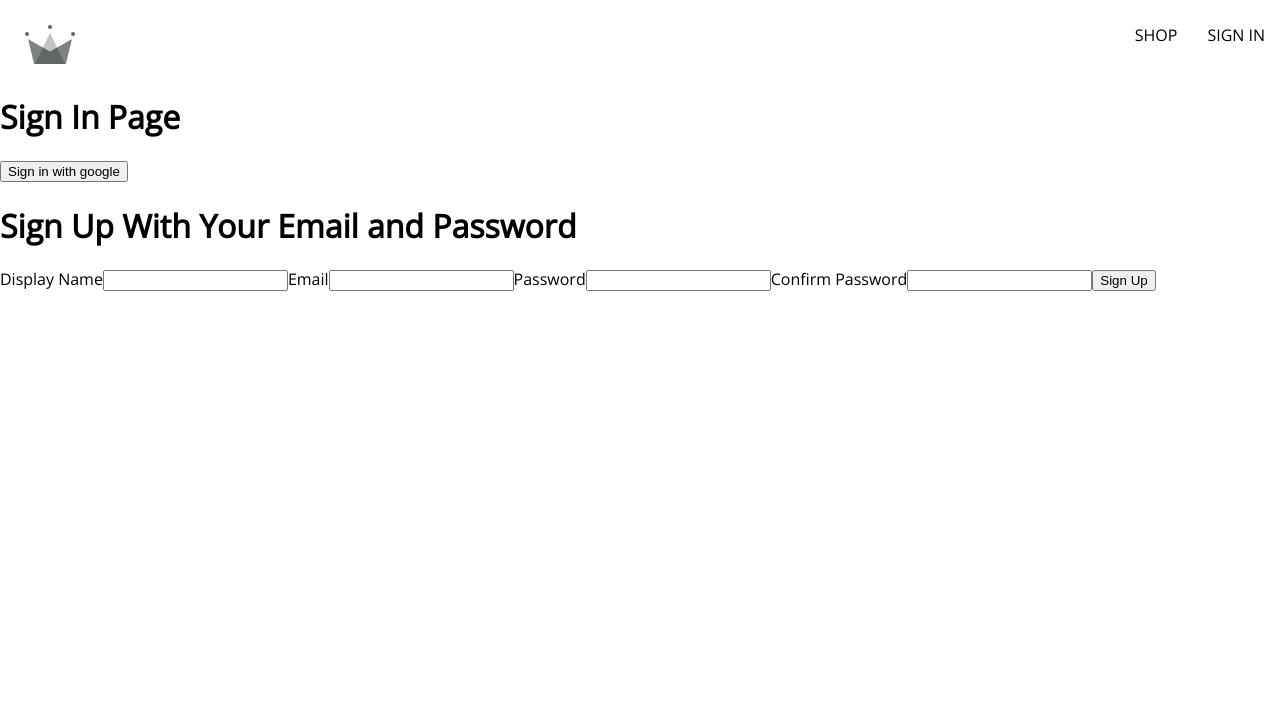
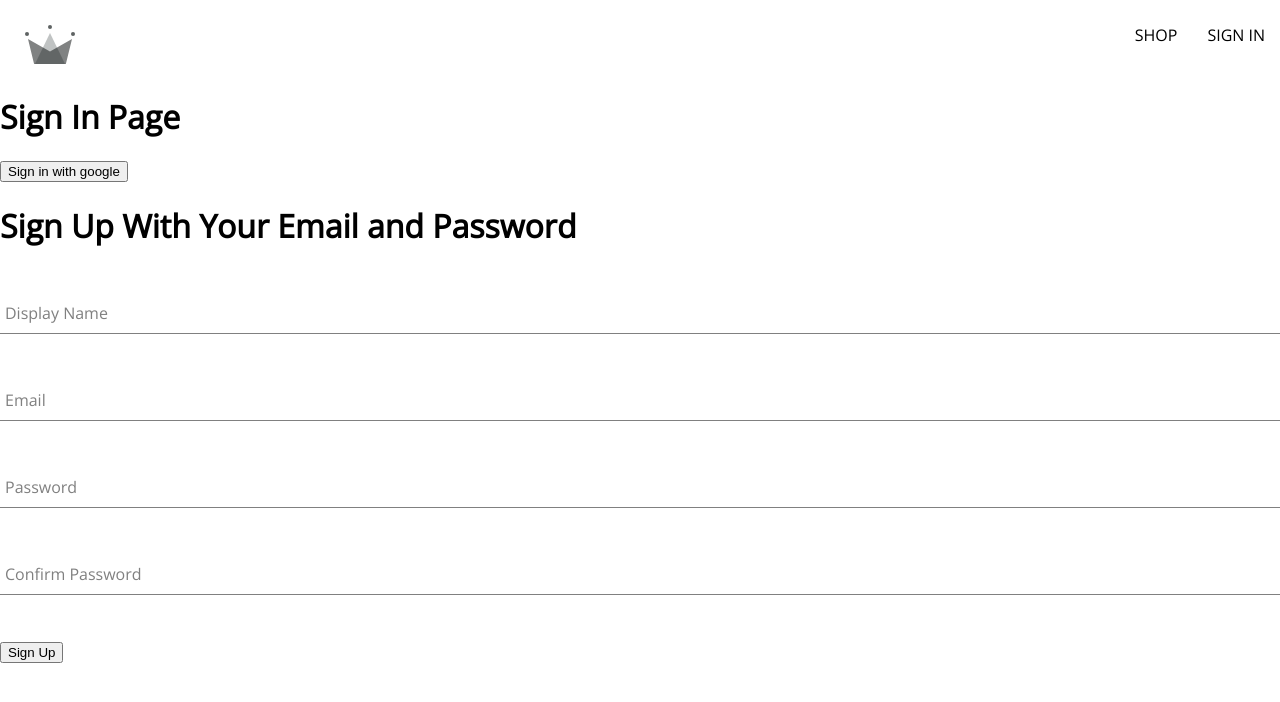
Before and after one commit to jgodi96/lbwave-clothing, a React (Create React App) app: page /sign-in in a window 1280 px wide. Shown: the top 702 px of the page. Built offline with nearby package versions, Linux system fonts and the light colour scheme.

Commit message:
Finished style component

```diff
--- /dev/null
+++ b/src/components/form-input/form-input.component.jsx
@@ -0,0 +1,14 @@
+import './form-input.styles.scss'
+const FormInput = ({label,...otherProps}) => {
+    return (
+
+        <div className="group">
+         <input  className="form-input" {...otherProps} />
+        { label && (
+        <label className={`${otherProps.value.length ? 'shrink' : ''} form-input-label`}>{label}</label>)
+        }
+        </div>
+
+    )
+}
+export default FormInput;
--- /dev/null
+++ b/src/components/form-input/form-input.styles.scss
@@ -0,0 +1,54 @@
+$sub-color: grey;
+$main-color: black;
+
+@mixin shrinkLabel {
+  top: -14px;
+  font-size: 12px;
+  color: $main-color;
+}
+
+.group {
+  position: relative;
+  margin: 45px 0;
+
+  .form-input {
+    background: none;
+    background-color: white;
+    color: $sub-color;
+    font-size: 18px;
+    padding: 10px 10px 10px 5px;
+    display: block;
+    width: 100%;
+    border: none;
+    border-radius: 0;
+    border-bottom: 1px solid $sub-color;
+    margin: 25px 0;
+
+    &:focus {
+      outline: none;
+    }
+
+    &:focus ~ .form-input-label {
+      @include shrinkLabel();
+    }
+  }
+
+  input[type='password'] {
+    letter-spacing: 0.3em;
+  }
+
+  .form-input-label {
+    color: $sub-color;
+    font-size: 16px;
+    font-weight: normal;
+    position: absolute;
+    pointer-events: none;
+    left: 5px;
+    top: 10px;
+    transition: 300ms ease all;
+
+    &.shrink {
+      @include shrinkLabel();
+    }
+  }
+}
--- a/src/components/sign-up-form/sign-up-form.component.jsx
+++ b/src/components/sign-up-form/sign-up-form.component.jsx
@@ -1,39 +1,90 @@
-import {useState} from 'react'
+import { useState } from "react";
+import { createAuthUserWithEmailAndPassword, createUserDocumentFromAuth } from "../../utils/firebase/firebase.utils";
+import FormInput from "../form-input/form-input.component";
+const defaultFormFields = {
+  displayName: "",
+  email: "",
+  password: "",
+  confirmPassword: "",
+};
+const SignUpForm = () => {
+  const [formFields, setFormFields] = useState(defaultFormFields);
+  const { displayName, email, password, confirmPassword } = formFields;
 
-const defaultFormFields = {
-    displayName: '',
-    email:'',
-    password:'',
-    confirmPassword:''
+  const resetFormFields = () => {
+    setFormFields(defaultFormFields)
+  }
 
+  const handleSubmit = async (event) => {
+    event.preventDefault();
+    if (password !== confirmPassword) {
+      alert("Passwords Do Not Match");
+      return;
+    }
+    try {
+      const {user} = await createAuthUserWithEmailAndPassword(
+        email,
+        password
+      );
+     await createUserDocumentFromAuth(user,{displayName})
+     resetFormFields()
 
-}
-const SignUpForm = () =>{
-    const [formFields,setFormFields] = useState(defaultFormFields)
-    const {displayName,email,password,confirmPassword} = formFields
+    } catch (e) {
+      if(e.code === 'auth/email-already-in-use'){
+        alert('Cannot Create Email,Email already in use')
+      }else{
+        console.log("something went wrong",e)
+      }
+    }
+  };
+  const handleChange = (event) => {
+    const { name, value } = event.target;
+    setFormFields({ ...formFields, [name]: value });
+  };
 
-    console.log(formFields)
-    const handleChange =(event) =>{
-        const {name,value} = event.target
-        setFormFields({...formFields,[name]:value})
-    }
+  return (
+    <div>
+      <h1>Sign Up With Your Email and Password</h1>
+      <form onSubmit={handleSubmit}>
 
-    return (
-        <div>
-            <h1>Sign Up With Your Email and Password</h1>
-            <form onSubmit = {() => {}}>
-                <label>Display Name</label>
-                <input type = "text" required onChange={handleChange} name="displayName" value={displayName}/>
-                <label>Email</label>
-                <input type = "email" required onChange={handleChange} name="email" value={email}/>
-                <label>Password</label>
-                <input type = "password" required onChange={handleChange} name="password" value={password}/>
-                <label>Confirm Password</label>
-                <input type = "password" required onChange={handleChange} name="confirmPassword" value={confirmPassword}/>
-                <button type = "submit">Sign Up</button>
-            </form>
-        </div>
-    )
+        <FormInput
+          label = "Display Name"
+          type="text"
+          required
+          onChange={handleChange}
+          name="displayName"
+          value={displayName}
+        />
 
-}
-export default SignUpForm
+        <FormInput
+          label = "Email"
+          type="email"
+          required
+          onChange={handleChange}
+          name="email"
+          value={email}
+        />
+
+        <FormInput
+          label = "Password"
+          type="password"
+          required
+          onChange={handleChange}
+          name="password"
+          value={password}
+        />
+
+        <FormInput
+          label = "Confirm Password"
+          type="password"
+          required
+          onChange={handleChange}
+          name="confirmPassword"
+          value={confirmPassword}
+        />
+        <button type="submit">Sign Up</button>
+      </form>
+    </div>
+  );
+};
+export default SignUpForm;
--- a/src/utils/firebase/firebase.utils.js
+++ b/src/utils/firebase/firebase.utils.js
@@ -4,6 +4,7 @@
   signInWithRedirect,
   signInWithPopup,
   GoogleAuthProvider,
+  createUserWithEmailAndPassword
 } from "firebase/auth";
 import { getFirestore, doc, getDoc, setDoc } from "firebase/firestore";
 
@@ -32,7 +33,10 @@
 export const signInWithGoogleRedirect = () =>
   signInWithRedirect(auth, googleProvider);
 export const db = getFirestore();
-export const createUserDocumentFromAuth = async (userAuth) => {
+
+export const createUserDocumentFromAuth = async (userAuth,additionalInformation = {}) => {
+
+  if(!userAuth) return
   const userDocRef = doc(db, "users", userAuth.uid);
 
   console.log(userDocRef);
@@ -50,6 +54,7 @@
         displayName,
         email,
         createdAt,
+        ...additionalInformation
       });
     } catch (e) {
       console.log("error creating user", e.message);
@@ -57,6 +62,7 @@
   }
 };
 
-export const createAuthUserWithEmailAndPassword = async () =>{
-
+export const createAuthUserWithEmailAndPassword = async (email,password) =>{
+  if(!email || !password) return;
+  return await createUserWithEmailAndPassword(auth,email,password)
 }
```
